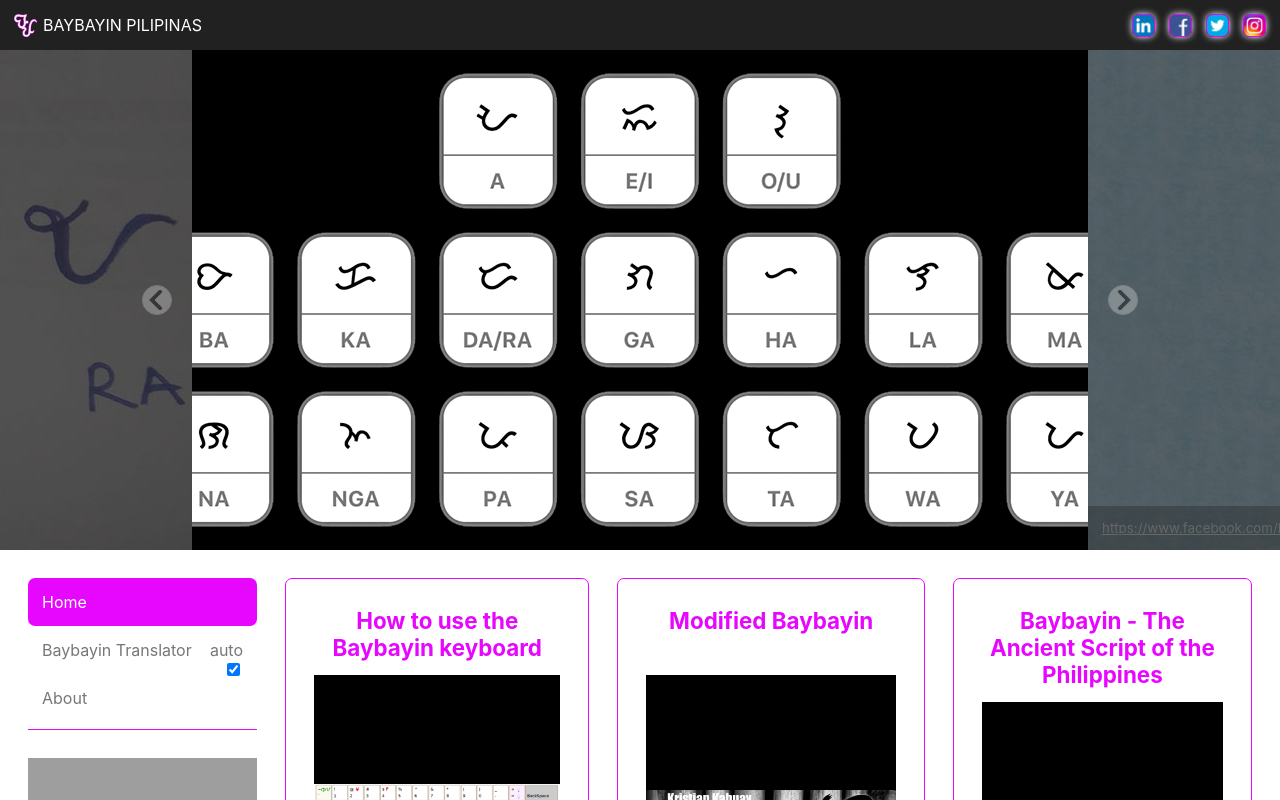
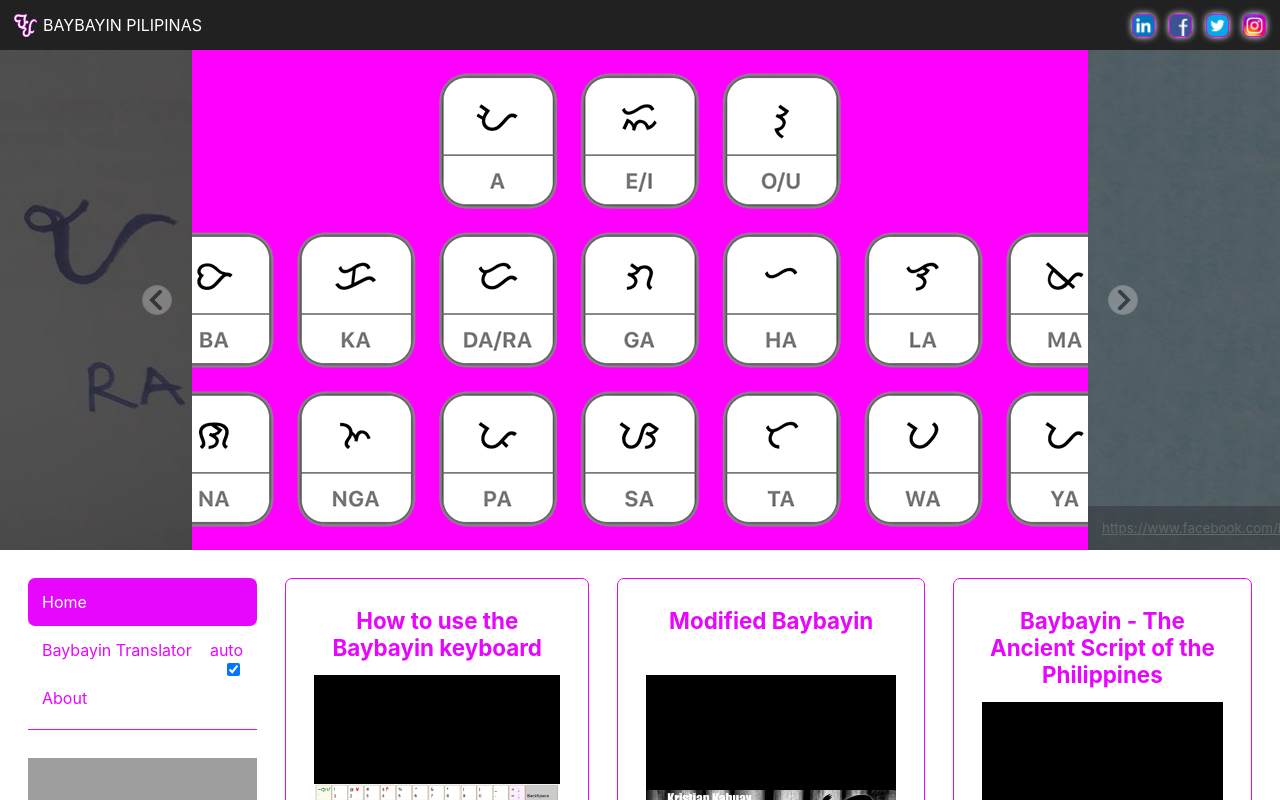
Before and after one commit to jaosimt/baybayin-pilipinas, a React (Create React App) app: page / in a window 1280 px wide. Shown: the top 800 px of the page. Built offline with nearby package versions, Linux system fonts and the light colour scheme; grey boxes are pictures that could not be loaded; the HTML template or start-up script is replaced by a standard one.

Commit message:
change carousel background color

```diff
--- a/src/app.scss
+++ b/src/app.scss
@@ -67,7 +67,7 @@
                         padding: 14px;
                         cursor: pointer;
                         border-radius: $border-radius;
-                        color: #777;
+                        color: $babayi;
                     }
 
                     li.selected {
--- a/src/components/ImageSlider/ImageSlider.jsx
+++ b/src/components/ImageSlider/ImageSlider.jsx
@@ -77,7 +77,7 @@ export default class ImageSlider extends React.Component {
                             onClick={this.onCarouselImageClick}
                             style={{
                                 left: `${thisLeft}%`,
-                                background: `black url(${img.image}) no-repeat center`,
+                                background: `#ff00ff url(${img.image}) no-repeat center`,
                                 backgroundSize: backgroundSize
                             }}
                         >
```
